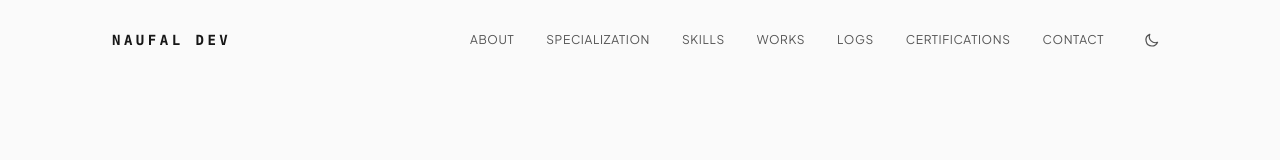
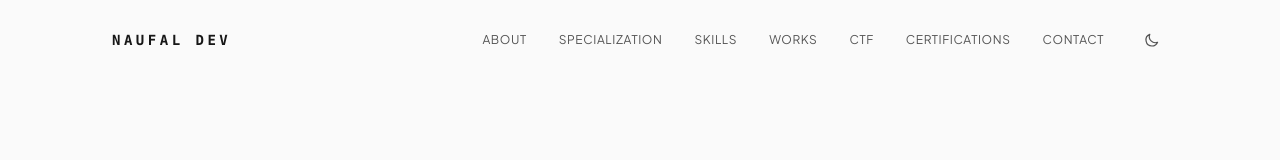
Before and after one commit to Naufal002/websiteku, a Next.js app: page / in a window 1280 px wide. Shown: the top 160 px of the page. Built offline with nearby package versions, Linux system fonts and the light colour scheme.

Commit message:
[Naufa;] Menambahkan beberapa update

```diff
--- a/app/components/LogsSection.tsx
+++ b/app/components/LogsSection.tsx
@@ -5,19 +5,19 @@ import ScrollReveal from "./ScrollReveal";
 export default function LogsSection() {
   const logs = [
     {
-      quarter: "2025 // Q1",
-      title: "Finalist: GEMASTIK XVIII 2025",
-      tags: ["[MALWARE ANALYST]", "[MEMORY FORENSIC]", "[NETWORK FORENSIC]", "[LINUX]"],
+      quarter: "2025 // Q3",
+      title: "GEMASTIK XVIII 2025: National Finalist in Digital Forensics Division (Kemendikbudristek)",
+      tags: ["[MALWARE ANALYSIS]", "[MEMORY FORENSICS]", "[NETWORK FORENSICS]", "[LINUX]"],
     },
     {
       quarter: "2024 // Q4",
-      title: "Tantangan CTF: Penyelesaian Pembongkaran Enkripsi Custom Binary Cryptography",
-      tags: ["[CTF]", "[CRYPTO]"],
+      title: "BINUS National Cyber Week (NCW): Custom Binary Cryptography & Encryption Analysis",
+      tags: ["[CTF]", "[CRYPTO]", "[REVERSE ENG]"],
     },
     {
       quarter: "2024 // Q3",
-      title: "Investigasi Jaringan: Membongkar Jejak Intrusi PCAP File dengan Wireshark",
-      tags: ["[FORENSICS]", "[NETWORK]"],
+      title: "UKSW FIT Competition: Cyber Security Challenge & Network Forensics",
+      tags: ["[CYBER SECURITY]", "[FORENSICS]", "[NETWORK]"],
     },
   ];
 
--- a/app/components/navbar.tsx
+++ b/app/components/navbar.tsx
@@ -53,7 +53,7 @@ export default function Navbar() {
     { label: "Specialization", href: "#specialization" },
     { label: "Skills", href: "#skills" },
     { label: "Works", href: "#works" },
-    { label: "Logs", href: "#logs" },
+    { label: "CTF", href: "#logs" },
     { label: "Certifications", href: "#certifications" },
     { label: "Contact", href: "#contact" },
   ];
```
